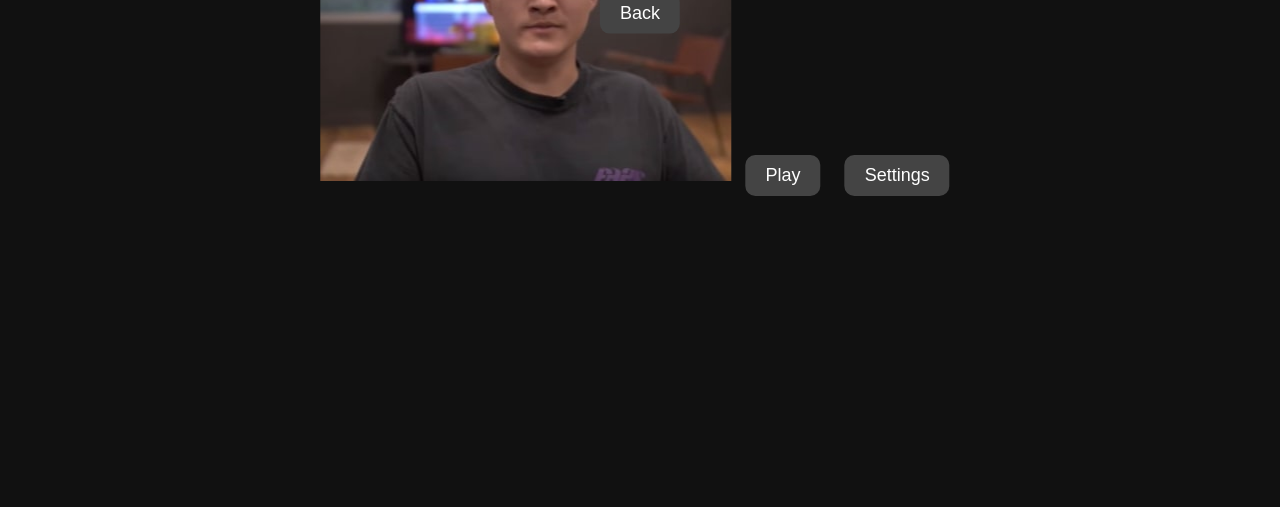
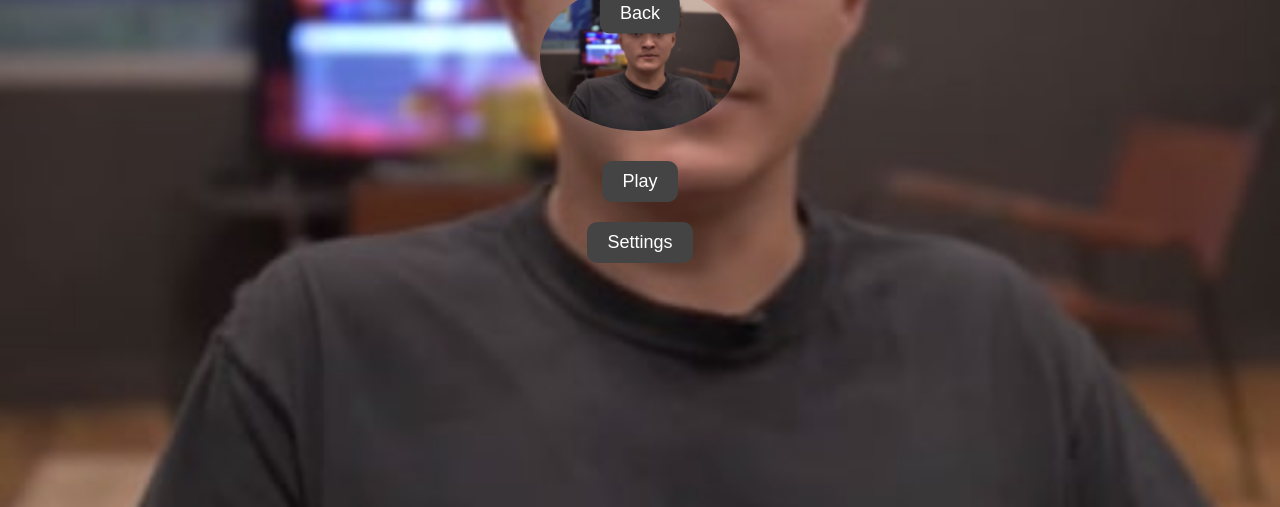
Before and after one commit to karMareal1/Jarvis_Fall-Game, a plain HTML site: page index.html in a window 1280 px wide. Shown: the part 293-800 px from the top of the page. Drawn offline with Linux system fonts and the light colour scheme.

Commit message:
fixed background image

```diff
--- a/style.css
+++ b/style.css
@@ -43,3 +43,22 @@
     height: 100vh;
     background: linear-gradient(#70c5ce, #ffffff);
   }
+  #friend-img {
+    width: 200px;
+    height: auto;
+    border-radius: 50%;
+    margin-bottom: 20px;
+    box-shadow: 0 0 20px rgba(255, 255, 255, 0.2);
+  }
+
+  #menu {
+    background-image: url("images/jarvis.jpg");
+    background-size: cover;
+    background-position: center;
+    width: 100vw;
+    height: 100vh;
+    display: flex;
+    flex-direction: column;
+    justify-content: center;
+    align-items: center;
+  }
```
